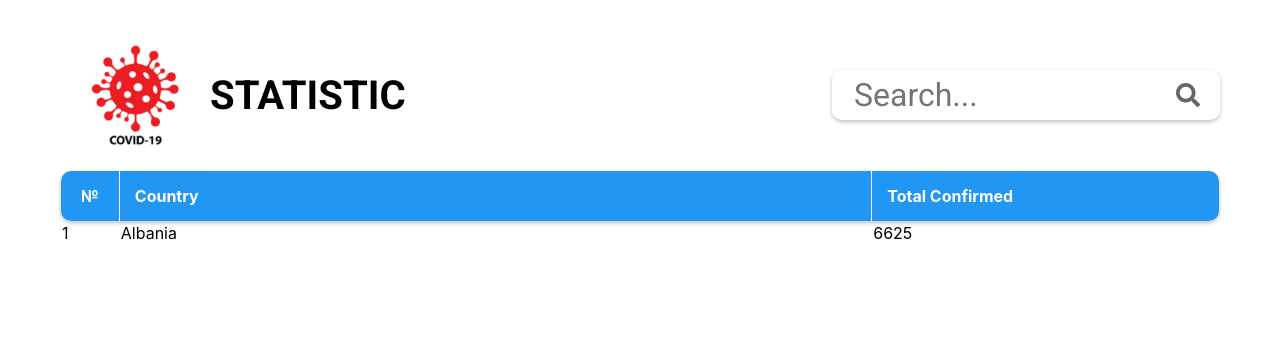
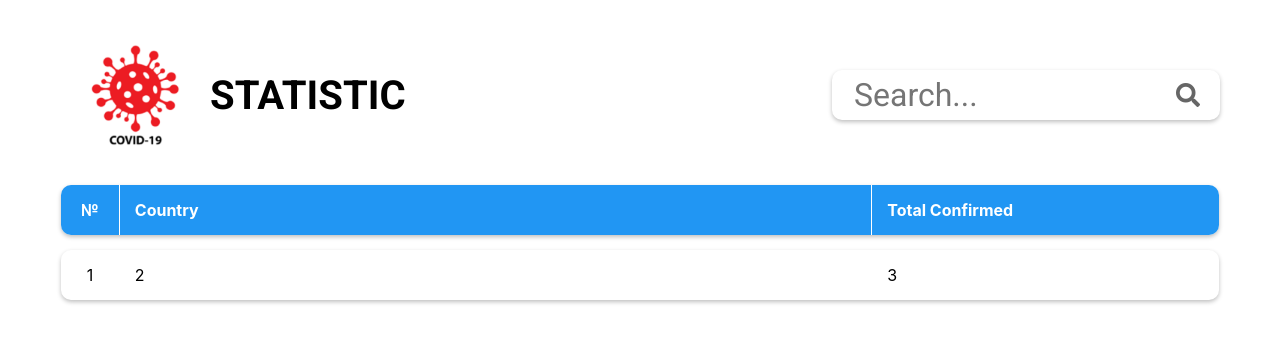
Before and after one commit to JohnBakhmat/codempire-test-task, a React (Create React App) app: page / in a window 1280 px wide. Shown: the top 342 px of the page. Built offline with nearby package versions, Linux system fonts and the light colour scheme.

Commit message:
Moved ListItem styles closer

```diff
--- a/src/components/ListItem/index.tsx
+++ b/src/components/ListItem/index.tsx
@@ -1,9 +1,16 @@
 import React from 'react'
+import style from './style.module.sass'
+interface Props {
+  data: Array<string | number>
+  isHeader?: Boolean
+}
 
-interface Props {}
-
-const ListItem = (props: Props) => {
-  return
+const ListItem = ({ data, isHeader }: Props) => {
+  return (
+    <tr className={style['table-row']}>
+      {data.map((item) => (isHeader ? <th>{item}</th> : <td>{item}</td>))}
+    </tr>
+  )
 }
 
 export default ListItem
--- /dev/null
+++ b/src/components/ListItem/style.module.sass
@@ -0,0 +1,20 @@
+.table-row
+	box-shadow: 0px 2px 4px rgba(0, 0, 0, 0.25)
+	border-radius: 10px
+	// background: #000
+
+	th
+		color: white
+		background: #2196F3
+
+	td,th
+
+		text-align: start
+		padding: 15px
+		&:first-child
+			text-align: center
+			width: 5%
+			border-radius: 10px 0 0 10px
+		&:last-child
+			width: 30%
+			border-radius: 0 10px 10px 0
--- a/src/components/Table/index.tsx
+++ b/src/components/Table/index.tsx
@@ -1,23 +1,16 @@
 import React from 'react'
+import ListItem from '../ListItem'
 import style from './style.module.sass'
 interface Props {}
 
 const Table = (props: Props) => {
   return (
-    <table className={style['table']}>
+    <table className={style['table']} cellSpacing={50}>
       <thead>
-        <tr>
-          <th>№</th>
-          <th>Country</th>
-          <th>Total Confirmed</th>
-        </tr>
+        <ListItem isHeader data={['№', 'Country', 'Total Confirmed']} />
       </thead>
       <tbody>
-        <tr>
-          <td>1</td>
-          <td>Albania</td>
-          <td>6625</td>
-        </tr>
+        <ListItem data={[1, 2, 3]} />
       </tbody>
     </table>
   )
--- a/src/components/Table/style.module.sass
+++ b/src/components/Table/style.module.sass
@@ -1,21 +1,4 @@
 .table
 	width: 100%
-	border-spacing: 1px
-	thead
-		color: white
-		tr
-
-			box-shadow: 0px 2px 4px rgba(0, 0, 0, 0.25)
-			border-radius: 10px
-
-		th
-			text-align: start
-			background: #2196F3
-			padding: 15px
-			&:first-child
-				text-align: center
-				width: 5%
-				border-radius: 10px 0 0 10px
-			&:last-child
-				width: 30%
-				border-radius: 0 10px 10px 0
+	border-spacing: 1px 15px
+	border-collapse: separate
```
